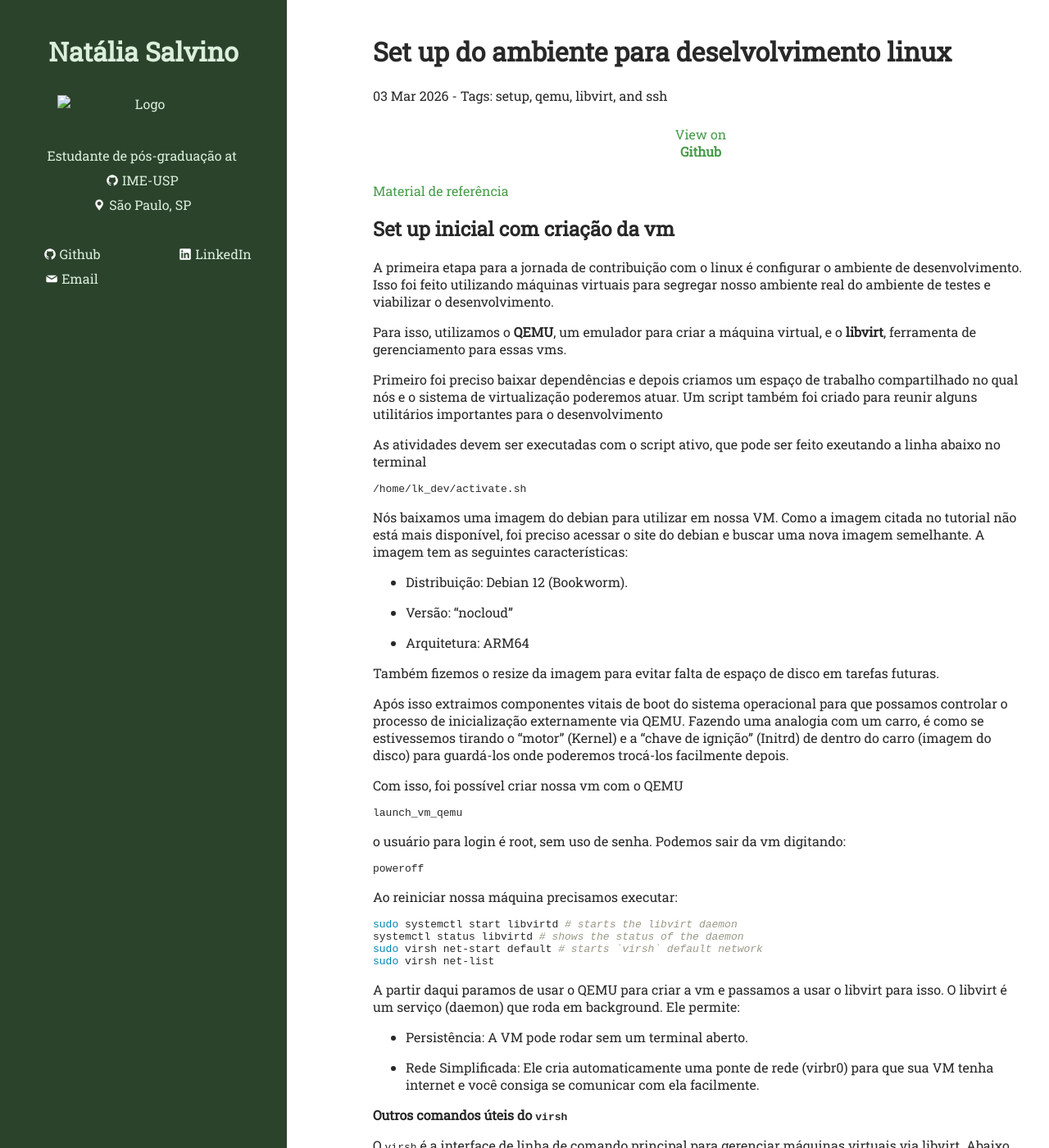
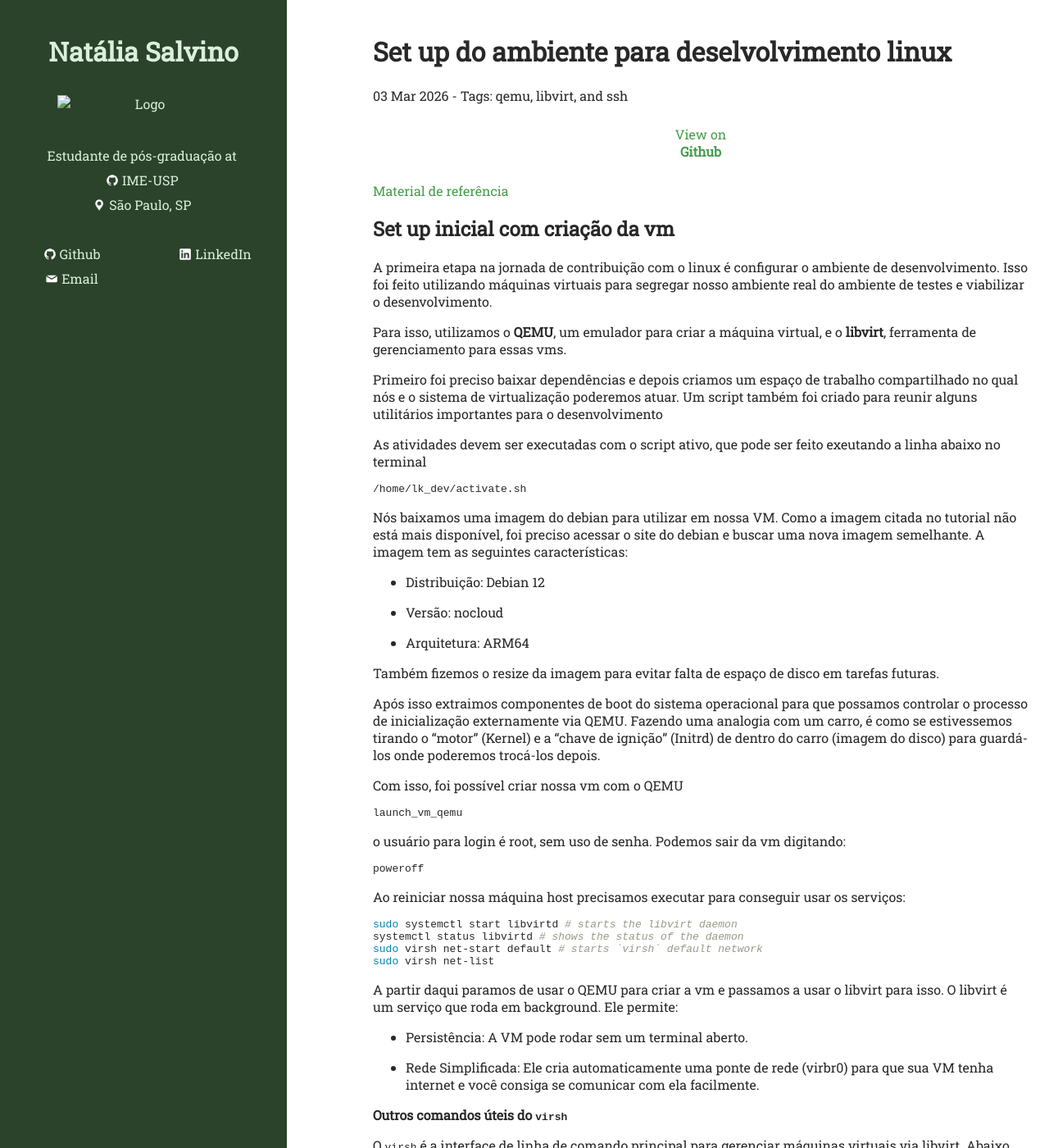
Before and after one commit to natalia-sa/natalia-sa.github.io, a Jekyll site: the page built from _posts/2026-03-03-post1.md, in a window 1280 px wide and 1400 px high. Shown: the whole window at 82% size. Built offline with Jekyll 4.4.1, drawn with Linux system fonts in a browser that asks for light colours.

Commit message:
feat: add post 2

````diff
--- a/_posts/2026-03-03-post1.md
+++ b/_posts/2026-03-03-post1.md
@@ -5,14 +5,14 @@ date: 2026-03-03
 description: "Configurando o ambiente para desenvolvimento do linux com QEMU e libvirt"
 github_url: https://natalia-sa.github.io/set-up
 img_url: assets/img/post1/setup.png
-tags: [setup, qemu, libvirt, ssh]
+tags: [qemu, libvirt, ssh]
 ---
 
 [Material de referência](https://flusp.ime.usp.br/kernel/qemu-libvirt-setup/)
 
 ## Set up inicial com criação da vm
 
-A primeira etapa para a jornada de contribuição com o linux é configurar o ambiente de desenvolvimento. Isso foi feito utilizando máquinas virtuais para segregar nosso ambiente real do ambiente de testes e viabilizar o desenvolvimento.
+A primeira etapa na jornada de contribuição com o linux é configurar o ambiente de desenvolvimento. Isso foi feito utilizando máquinas virtuais para segregar nosso ambiente real do ambiente de testes e viabilizar o desenvolvimento.
 
 Para isso, utilizamos o **QEMU**, um emulador para criar a máquina virtual, e o **libvirt**, ferramenta de gerenciamento para essas vms.
 
@@ -25,15 +25,15 @@ As atividades devem ser executadas com o script ativo, que pode ser feito exeuta
 
 Nós baixamos uma imagem do debian para utilizar em nossa VM. Como a imagem citada no tutorial não está mais disponível, foi preciso acessar o site do debian e buscar uma nova imagem semelhante. A imagem tem as seguintes características:
 
-- Distribuição: Debian 12 (Bookworm).
+- Distribuição: Debian 12
 
-- Versão: "nocloud"
+- Versão: nocloud
 
 - Arquitetura: ARM64
 
 Também fizemos o resize da imagem para evitar falta de espaço de disco em tarefas futuras.
 
-Após isso extraimos componentes vitais de boot do sistema operacional para que  possamos controlar o processo de inicialização externamente via QEMU. Fazendo uma analogia com um carro, é como se estivessemos tirando o "motor" (Kernel) e a "chave de ignição" (Initrd) de dentro do carro (imagem do disco) para guardá-los onde poderemos trocá-los facilmente depois.
+Após isso extraimos componentes de boot do sistema operacional para que  possamos controlar o processo de inicialização externamente via QEMU. Fazendo uma analogia com um carro, é como se estivessemos tirando o "motor" (Kernel) e a "chave de ignição" (Initrd) de dentro do carro (imagem do disco) para guardá-los onde poderemos trocá-los depois.
 
 
 Com isso, foi possível criar nossa vm com o QEMU
@@ -47,7 +47,7 @@ Podemos sair da vm digitando:
 poweroff
 ```
 
-Ao reiniciar nossa máquina precisamos executar:
+Ao reiniciar nossa máquina host precisamos executar para conseguir usar os serviços:
 ```bash
 sudo systemctl start libvirtd # starts the libvirt daemon
 systemctl status libvirtd # shows the status of the daemon
@@ -56,7 +56,7 @@ sudo virsh net-list
 ```
 
 A partir daqui paramos de usar o QEMU para criar a vm e passamos a usar o libvirt para isso.
-O libvirt é um serviço (daemon) que roda em background. Ele permite:
+O libvirt é um serviço que roda em background. Ele permite:
 
 - Persistência: A VM pode rodar sem um terminal aberto.
 
````
Also changed, not shown: _posts/2026-03-07-post2.md (added, +11 -0 lines), assets/img/post2/kw-post.png (added).
